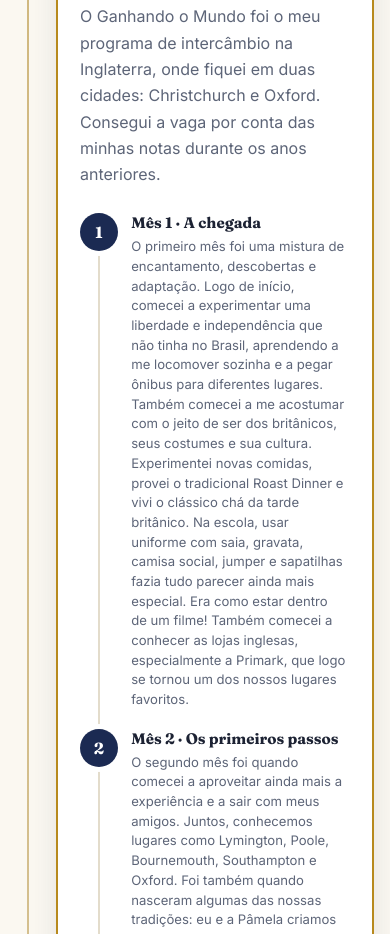
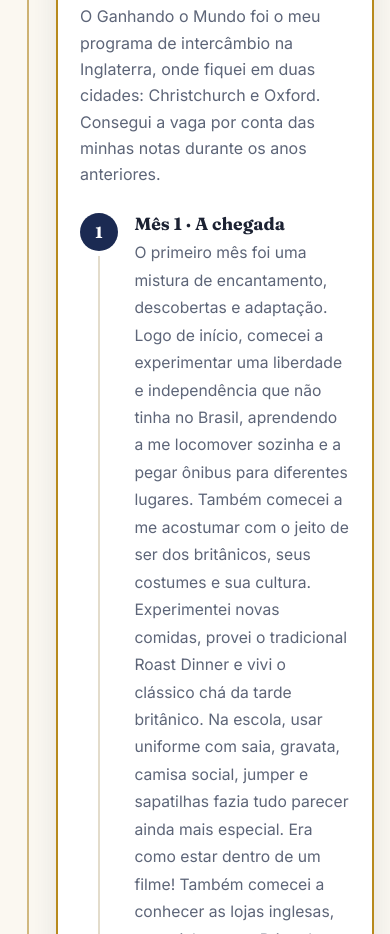
Before and after one commit to Faot-Maju/school_memories, a plain HTML site: page index.html in a window 390 px wide. Shown: the part 7710-8644 px from the top of the page. Drawn offline with Linux system fonts and the light colour scheme.

Commit message:
Update style.css

```diff
--- a/style.css
+++ b/style.css
@@ -285,16 +285,17 @@ img { max-width: 100%; display: block; }
 .program-resumo { color: var(--muted); max-width: 70ch; }
 .program .sub { font: 700 1.05rem var(--font-title); margin: 2rem 0 .2rem; }
 
-.months { list-style: none; margin: 1.6rem 0 0; padding: 0; display: grid; grid-template-columns: repeat(5, 1fr); gap: 1rem; counter-reset: m; position: relative; }
-.months::before { content: ''; position: absolute; top: 18px; left: 10%; right: 10%; height: 2px; background: var(--border); }
-.months li { position: relative; text-align: center; padding: 0 .2rem; }
+/* Meses do programa: um embaixo do outro, com linha na lateral */
+.months { list-style: none; margin: 1.6rem 0 0; padding: 0; display: grid; grid-template-columns: 1fr; gap: 1.6rem; counter-reset: m; position: relative; }
+.months::before { content: ''; position: absolute; top: 0; bottom: 0; left: 18px; width: 2px; background: var(--border); }
+.months li { position: relative; text-align: left; padding: 0 0 0 3.4rem; }
 .month-n {
-  position: relative; display: grid; place-items: center; width: 38px; height: 38px; margin: 0 auto .6rem;
+  position: absolute; left: 0; top: 0; margin: 0; display: grid; place-items: center; width: 38px; height: 38px;
   border-radius: 50%; background: var(--primary); color: var(--primary-contrast); font: 700 1rem var(--font-title);
   box-shadow: 0 0 0 5px var(--surface);
 }
-.months h4 { font: 700 .95rem var(--font-title); margin: 0 0 .3rem; }
-.months p { margin: 0; color: var(--muted); font-size: .82rem; line-height: 1.5; }
+.months h4 { font: 700 1.1rem var(--font-title); margin: 0 0 .3rem; }
+.months p { margin: 0; color: var(--muted); font-size: .98rem; line-height: 1.75; }
 .program .gallery { grid-template-columns: repeat(3, 1fr); }
 .program .g-item { aspect-ratio: 4 / 3; }
 .learned { margin: .5rem 0 0; padding-left: 1.2rem; color: var(--muted); }
@@ -339,10 +340,6 @@ img { max-width: 100%; display: block; }
 
 @media (max-width: 800px) {
   .program { padding: 1.4rem; }
-  .months { grid-template-columns: 1fr; gap: 1.2rem; }
-  .months::before { top: 0; bottom: 0; left: 18px; right: auto; width: 2px; height: auto; }
-  .months li { text-align: left; padding-left: 3.2rem; }
-  .month-n { position: absolute; left: 0; top: 0; margin: 0; }
   .gallery, .program .gallery { grid-template-columns: repeat(2, 1fr); }
   .era-wide { padding-left: 40px; }
   .era-wide::after { top: 1rem; }
```
